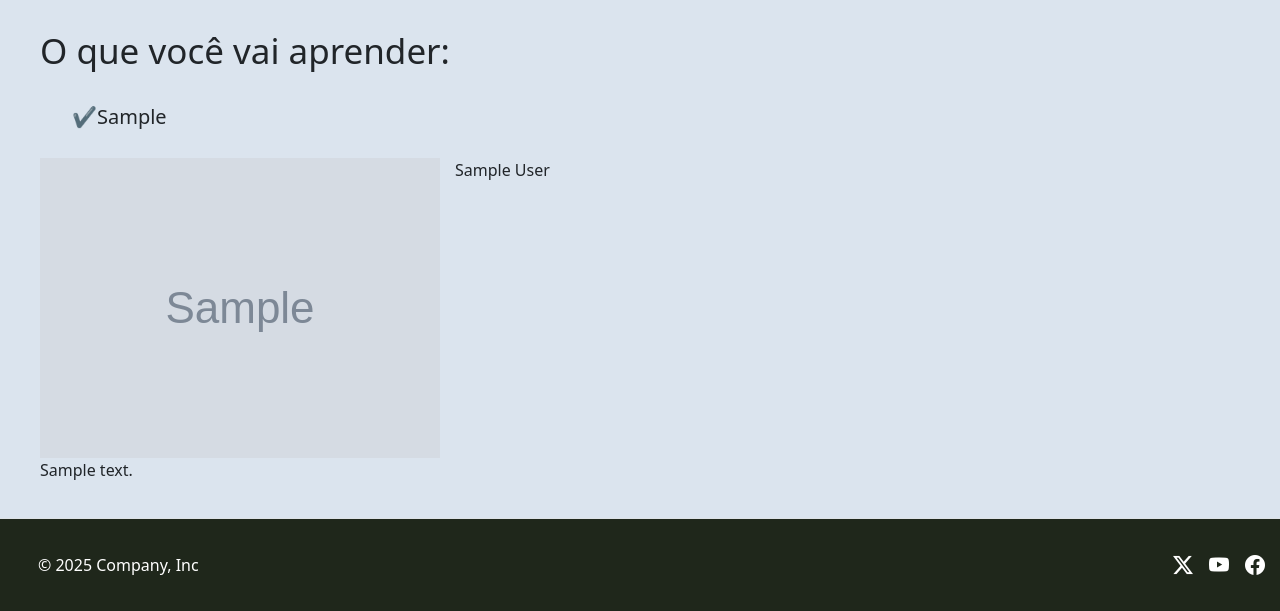
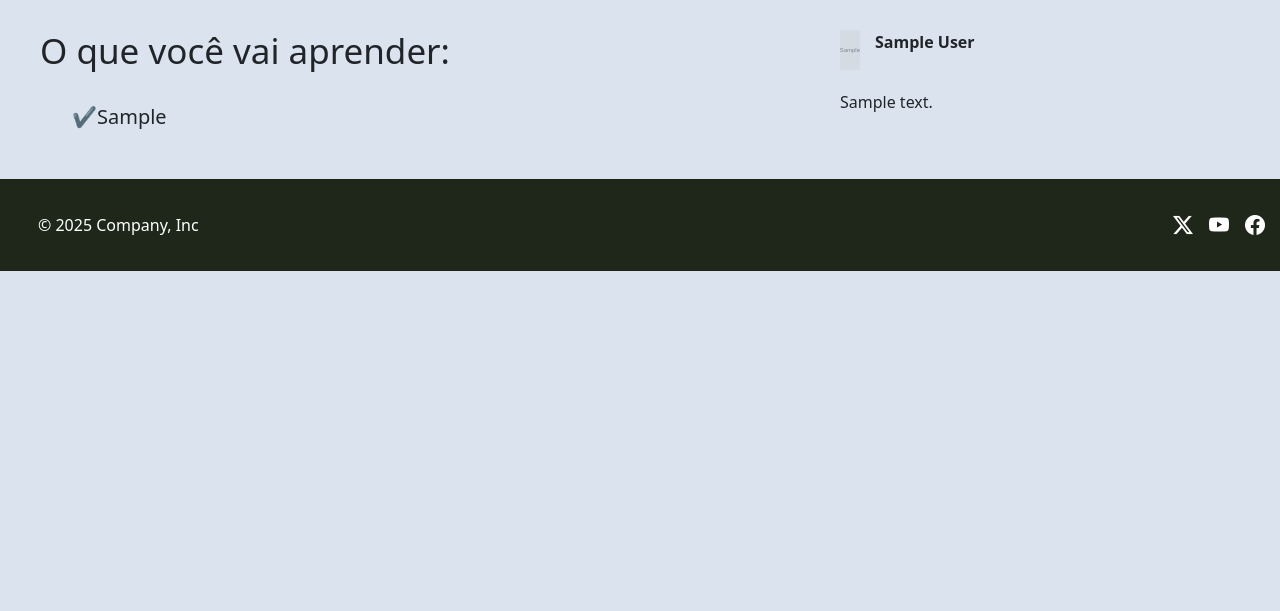
Before and after one commit to Tomazbr9/EduFuture, a Django app: page /courses/course/1/ in a window 1280 px wide. Shown: the part 378-989 px from the top of the page. After the commit the page ends 649 px from the top, so only its background shows below. Run offline with Django 5.2, Linux system fonts and the light colour scheme; tables that the repository leaves empty hold one stand-in row (values such as "Sample post"); grey boxes marked "Sample" are stand-in pictures; some web fonts are replaced.

Commit message:
Alguns ajustes no template de courses no html e css

```diff
--- a/base_static/css/style.css
+++ b/base_static/css/style.css
@@ -229,6 +229,11 @@ body {
   margin-bottom: 20px;
 }
 
+.container-learn {
+  display: flex;
+  justify-content: space-between;
+}
+
 .container-learn ul {
   list-style: none;
 }
@@ -246,9 +251,19 @@ body {
 .container-instructor {
   display: flex;
   flex-direction: column;
+  gap: 20px;
 }
 
 .instructor-info {
   display: flex;
   gap: 15px;
 }
+
+.profile-instructor-image {
+  width: 20px;
+  object-fit: cover;
+}
+
+.container-instructor-description {
+  width: 400px;
+}
--- a/courses/templates/course.html
+++ b/courses/templates/course.html
@@ -26,11 +26,11 @@
         </div>
         <div class="container-instructor">
             <div class="instructor-info">
-                <img src="{{course.instructor.image.url}}" class="" alt="">
-                <p>{{course.instructor.user.first_name}} {{course.instructor.user.last_name}}</p>
+                <img src="{{course.instructor.image.url}}" class="profile-instructor-image" alt="">
+                <p><b>{{course.instructor.user.first_name}} {{course.instructor.user.last_name}}</b></p>
             </div>
-            <div>
-                <p>{{course.instructor.description}}</p>
+            <div class="container-instructor-description">
+                <p class="instructor-description">{{course.instructor.description}}</p>
             </div>
         </div>
     </div>
```
